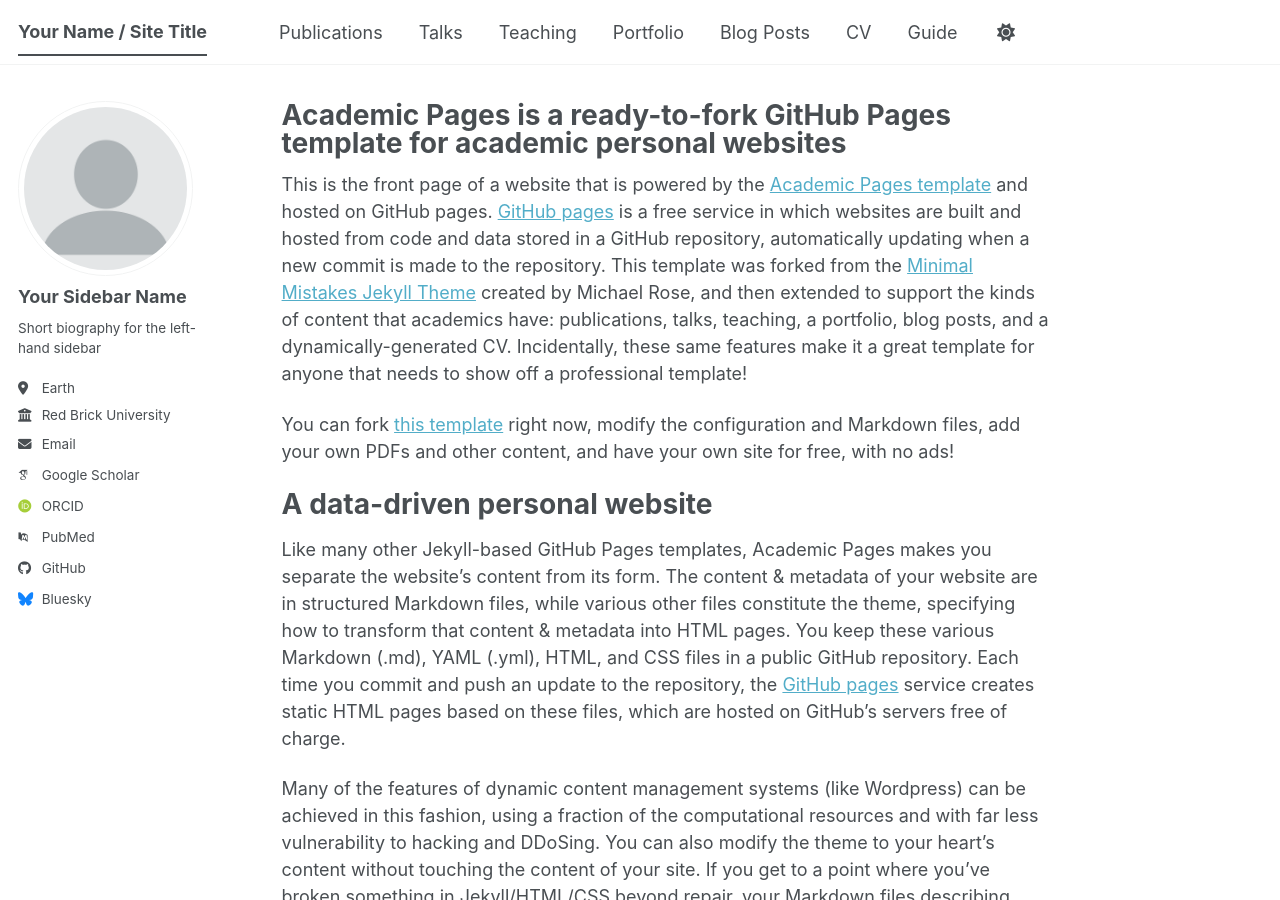
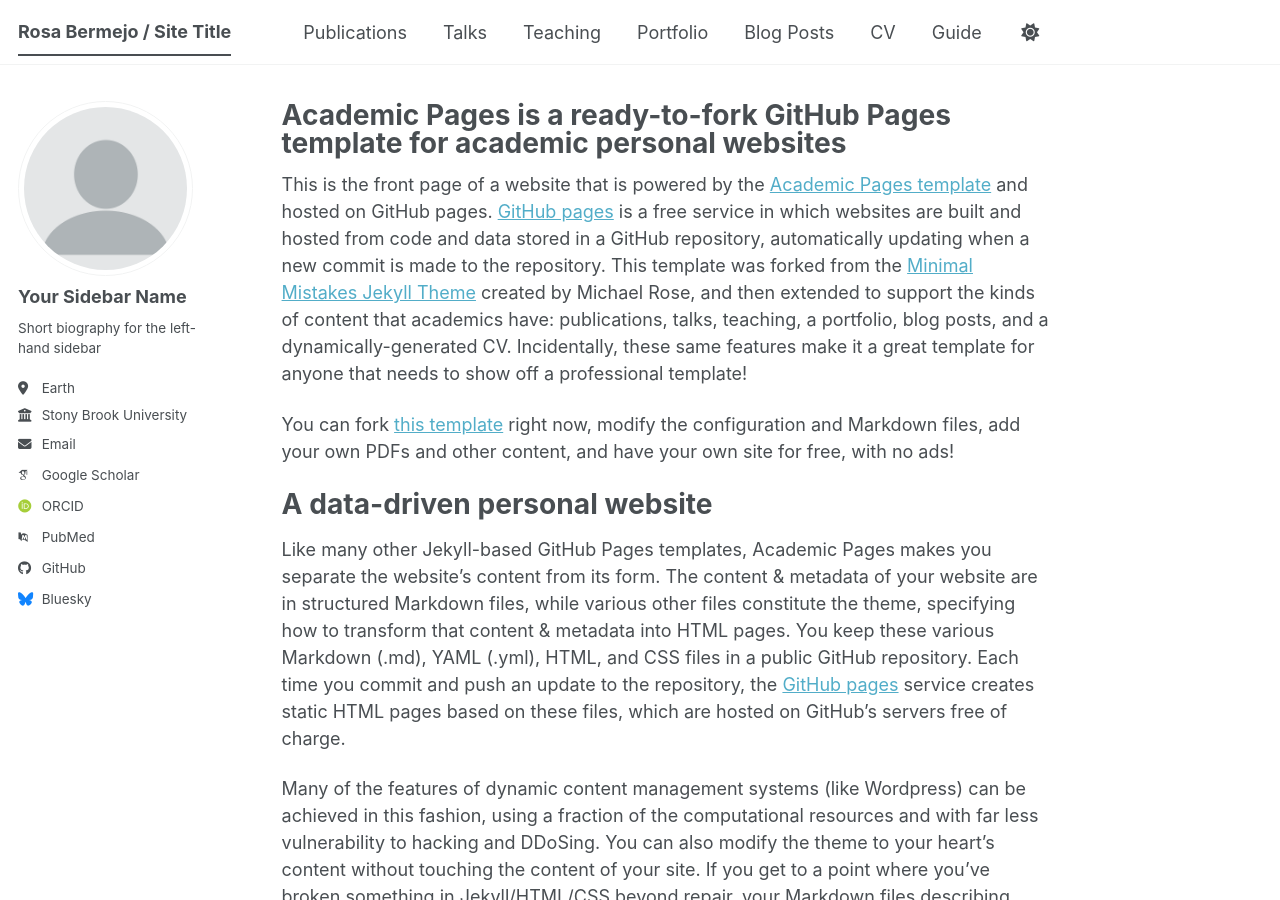
Before and after one commit to RosaMBermejo/rosambermejo.github.io, a Jekyll site: the page built from _pages/about.md, in a window 1280 px wide and 900 px high. Built offline with Jekyll 4.4.1, drawn with Linux system fonts in a browser that asks for light colours; some web fonts are replaced; a script bundle is joined from its source files by our own code; library files that are not in the unit come from our copies.

Commit message:
Update _config.yml

```diff
--- a/_config.yml
+++ b/_config.yml
@@ -9,14 +9,14 @@
 # Basic Site Settings
 locale                   : "en-US"
 site_theme               : "default" # The available themes options are "default", "air", "sunrise", "mint", "dirt" and "contrast"
-title                    : "Your Name / Site Title"
+title                    : "Rosa Bermejo / Site Title"
 title_separator          : "-"
 name                     : &name "Your Name"
-description              : &description "Your Name's academic portfolio"   # Update this with a general description of your site, this is the default if not overridden by a page
-url                      : https://academicpages.github.io # The base hostname & protocol for your site e.g. "https://[your GitHub username].github.io",
+description              : &description "Rosa Bermejo's academic portfolio"   # Update this with a general description of your site, this is the default if not overridden by a page
+url                      : https://rosambermejo.github.io # The base hostname & protocol for your site e.g. "https://[your GitHub username].github.io",
                                                            # or if you already have some other page hosted on Github then use "https://[your GitHub username].github.io/[Your Repo Name]"
 baseurl                  : "" # the subpath of your site, e.g. "/blog"
-repository               : "academicpages/academicpages.github.io"
+repository               : "RosaMBermejo/rosambermejo.github.io"
 
 # Site Author - The following control what appear as part of the author content on the side bar.
 #               If a field is blank the icon and link will not appear, otherwise it will be shown.
@@ -28,9 +28,9 @@
   pronouns         : # example: "she/her"
   bio              : "Short biography for the left-hand sidebar"
   location         : "Earth"
-  employer         : "Red Brick University"
+  employer         : "Stony Brook University"
   uri              : # URL
-  email            : "none@example.org"
+  email            : "rosa.bermejo@stonybrook.edu"
 
   # Academic websites
   academia         : # URL
```
